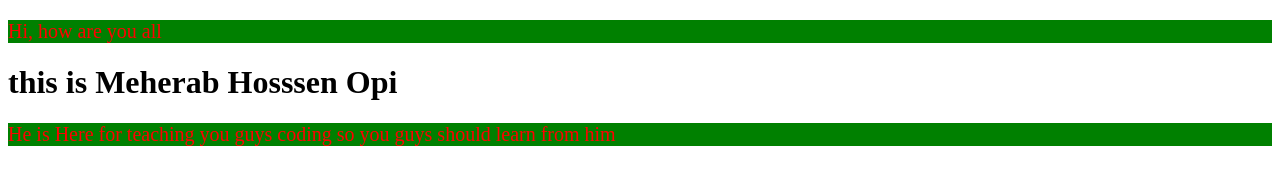
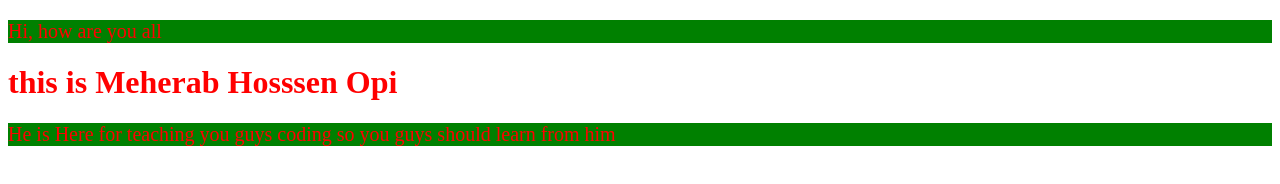
Before and after one commit to Meherabhossen/my-second-repo, a plain HTML site: page index.html in a window 1280 px wide. Drawn offline with Linux system fonts and the light colour scheme.

Commit message:
Style2 added

```diff
--- a/index.html
+++ b/index.html
@@ -6,6 +6,7 @@
     <meta name="viewport" content="width=, initial-scale=1.0">
     <title>My second repo</title>
     <link rel="stylesheet" href="style.css">
+    <link rel="stylesheet" href="style2.css">
 </head>
 <body>
     <p>Hi, how are you all </p>
--- /dev/null
+++ b/style2.css
@@ -0,0 +1,4 @@
+h1{
+    font-size: 2em;
+    color: red;
+}
```
